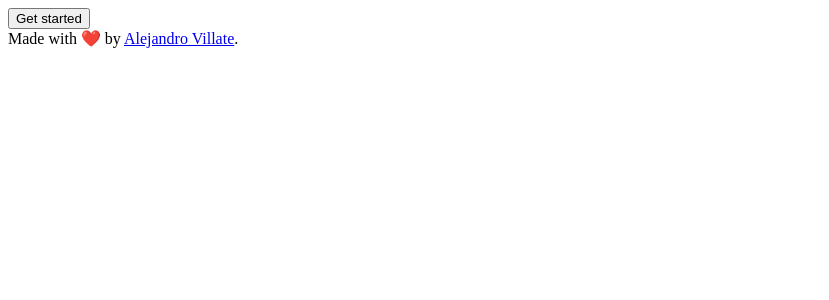
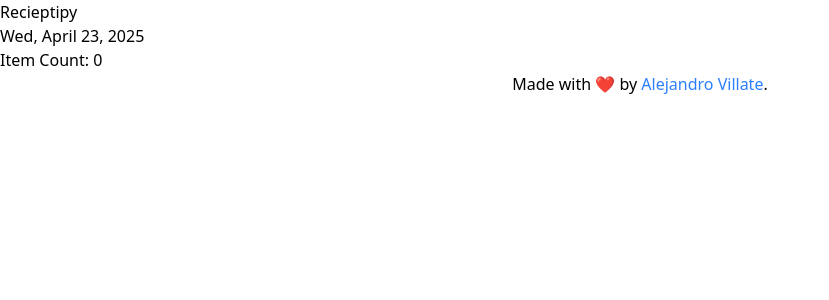
Before and after one commit to aleguy02/ReceiptiPy, a Flask app: template templates/index.html in a window 1280 px wide. Shown: the top 300 px of the page, without its empty margins (0-829 px from the left). Run offline with Flask 3, Linux system fonts and the light colour scheme; the template is opened without the code that fills it, so the values that code supplies are empty.

Commit message:
Update index.html
I am pivoting this project to be a Flask clone of Receiptify

```diff
--- a/templates/index.html
+++ b/templates/index.html
@@ -2,49 +2,86 @@
 <html lang="en">
   <head>
     {% block head %}
-    <title>My Spotify Haiku</title>
+    <title>Recieptipy</title>
+    <script src="https://cdn.jsdelivr.net/npm/@tailwindcss/browser@4"></script>
     {% endblock %}
   </head>
   <body>
     <div id="content">
-      <button id="start">Get started</button>
-
-      <div id="main-content" style="display: none">
-        <h2>{{ spotify.name }} by {{ spotify.artist }}</h2>
-        <label for="lyrics">Paste in lyrics here:</label>
-        <input type="text" id="lyrics" name="lyrics" /><br /><br />
-        <button id="write">Write my haiku</button>
+      <div id="main-content" class="self-center flex justify-center flex-col">
+        <div id="heading">
+          <!-- Title, user, date -->
+          <h2>Recieptipy</h2>
+          <p>{{ dummy.username }}</p>
+          <p>Wed, April 23, 2025</p>
+        </div>
+        <div id="track-list">
+          {% for track in dummy.tracklist %}
+          <div id="track1" class="bg-red-400 flex flex-row">
+            <!-- number, name - artist, length -->
+            <p>{{ loop.index }}</p>
+            <p>{{ track.name }}</p>
+            <p>{{ track.artist }}</p>
+          </div>
+          <!-- 10 tracks total -->
+          {% endfor %}
+        </div>
+        <div id="footing">
+          <!-- track count, total length, user -->
+          <p>Item Count: {{ dummy.tracklist|length }}</p>
+          <p>{{ dummy.username }}</p>
+        </div>
       </div>
     </div>
-    <div id="footer">
-      {% block footer %} Made with ❤️ by
-      <a href="https://aleguy02.dev">Alejandro Villate</a>. {% endblock %}
+    <div
+      id="footer"
+      class="self-center flex justify-center items-center mt-auto"
+    >
+      <p>
+        Made with ❤️ by
+        <a href="https://aleguy02.dev" class="text-blue-500 hover:underline"
+          >Alejandro Villate</a
+        >.
+      </p>
     </div>
 
     <script>
-      const startButton = document.getElementById('start');
-      const mainContent = document.getElementById('main-content');
-      const writeButton = document.getElementById('write');
+      // const startButton = document.getElementById('start');
+      // const mainContent = document.getElementById('main-content');
+      // const writeButton = document.getElementById('write');
 
-      startButton.addEventListener('click', () => {
-        startButton.style.display = 'none';
-        mainContent.style.display = 'block';
-      });
+      // const lyricsInput = document.getElementById('lyrics');
 
-      writeButton.addEventListener('click', async () => {
-        writeButton.disabled = true;
-        try {
-          const response = await fetch('/api/makehaiku', { method: 'POST' });
-          if (!response.ok) {
-            throw new Error(`Response status: ${response.status}`);
-          }
-          console.log(response);
-        } catch (error) {
-          console.error(error.message);
-        } finally {
-          writeButton.disabled = false;
-        }
-      });
+      // startButton.addEventListener('click', () => {
+      //   startButton.style.display = 'none';
+      //   mainContent.style.display = 'block';
+      // });
+
+      // writeButton.addEventListener('click', async () => {
+      //   writeButton.disabled = true;
+      //   try {
+      //     if (lyricsInput.value < 28) {
+      //       alert(
+      //         'The song must have at least 28 words, twice the length of the number of syllables in a haiku 🪶'
+      //       );
+      //       return;
+      //     }
+      //     const response = await fetch('/api/makehaiku', {
+      //       method: 'POST',
+      //       headers: { 'Content-Type': 'application/json' },
+      //       body: JSON.stringify({ lyrics: lyricsInput.value }),
+      //     });
+      //     if (!response.ok) {
+      //       console.error('POST request unsuccessful');
+      //       throw new Error(`Response status: ${response.status}`);
+      //     }
+      //     console.log(response);
+      //   } catch (error) {
+      //     console.error(error.message);
+      //   } finally {
+      //     writeButton.disabled = false;
+      //   }
+      // });
     </script>
   </body>
 </html>
```
